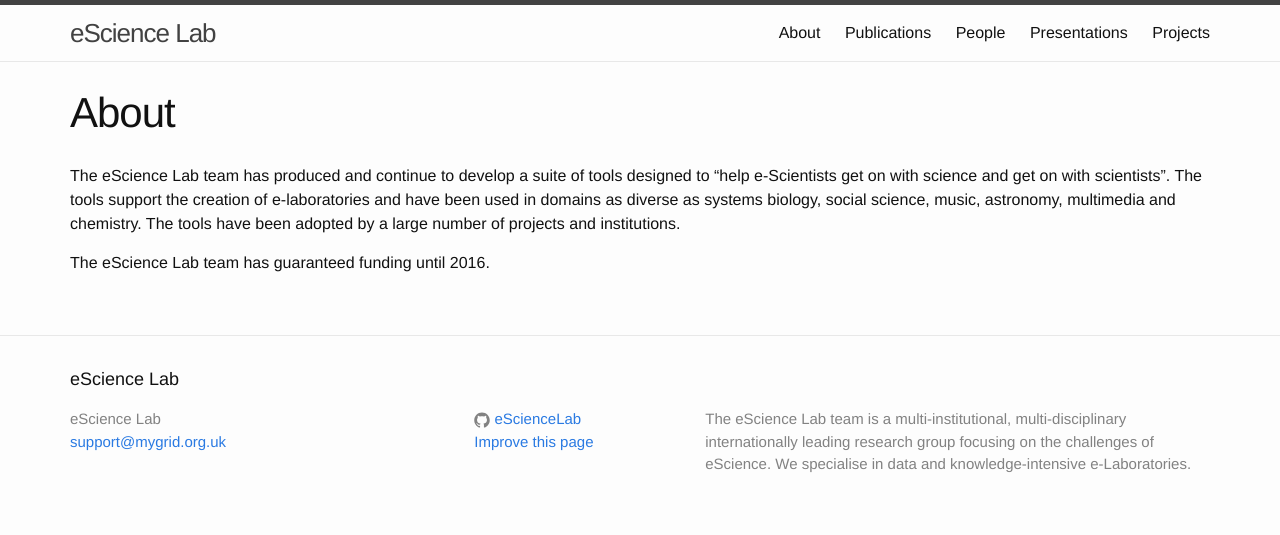
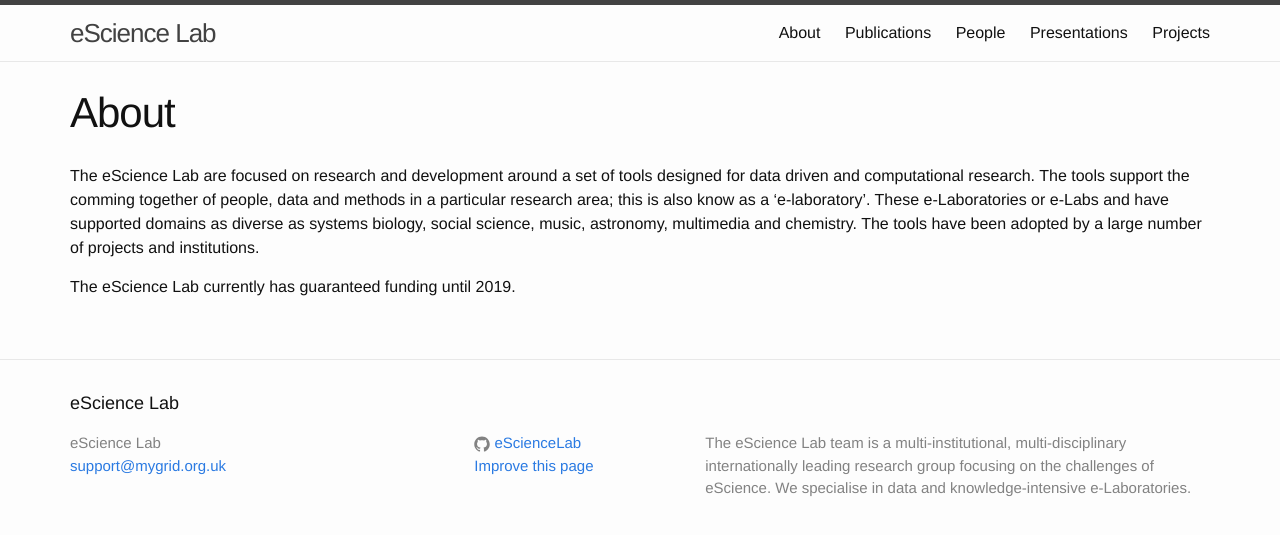
Before and after one commit to eScienceLab/eScienceLab.github.io, a Jekyll site: the page built from about.md, in a window 1280 px wide. Shown: the top 535 px of the page. Built offline with Jekyll 4.4.1, drawn with Linux system fonts in a browser that asks for light colours.

Commit message:
Update about.md

```diff
--- a/about.md
+++ b/about.md
@@ -4,10 +4,6 @@
 permalink: /about/
 ---
 
-  The eScience Lab team has produced and continue to develop a suite of tools designed to
-  “help e-Scientists get on with science and get on with scientists”.
-  The tools support the creation of e-laboratories and have been used in domains as
-  diverse as systems biology, social science, music, astronomy, multimedia and chemistry.
-  The tools have been adopted by a large number of projects and institutions.
+The eScience Lab are focused on research and development around a set of tools designed for data driven and computational research. The tools support the comming together of people, data and methods in a particular research area; this is also know as a 'e-laboratory'. These e-Laboratories or e-Labs and have supported domains as diverse as systems biology, social science, music, astronomy, multimedia and chemistry. The tools have been adopted by a large number of projects and institutions.
 
-The eScience Lab team has guaranteed funding until 2016.
+The eScience Lab currently has guaranteed funding until 2019.
```
